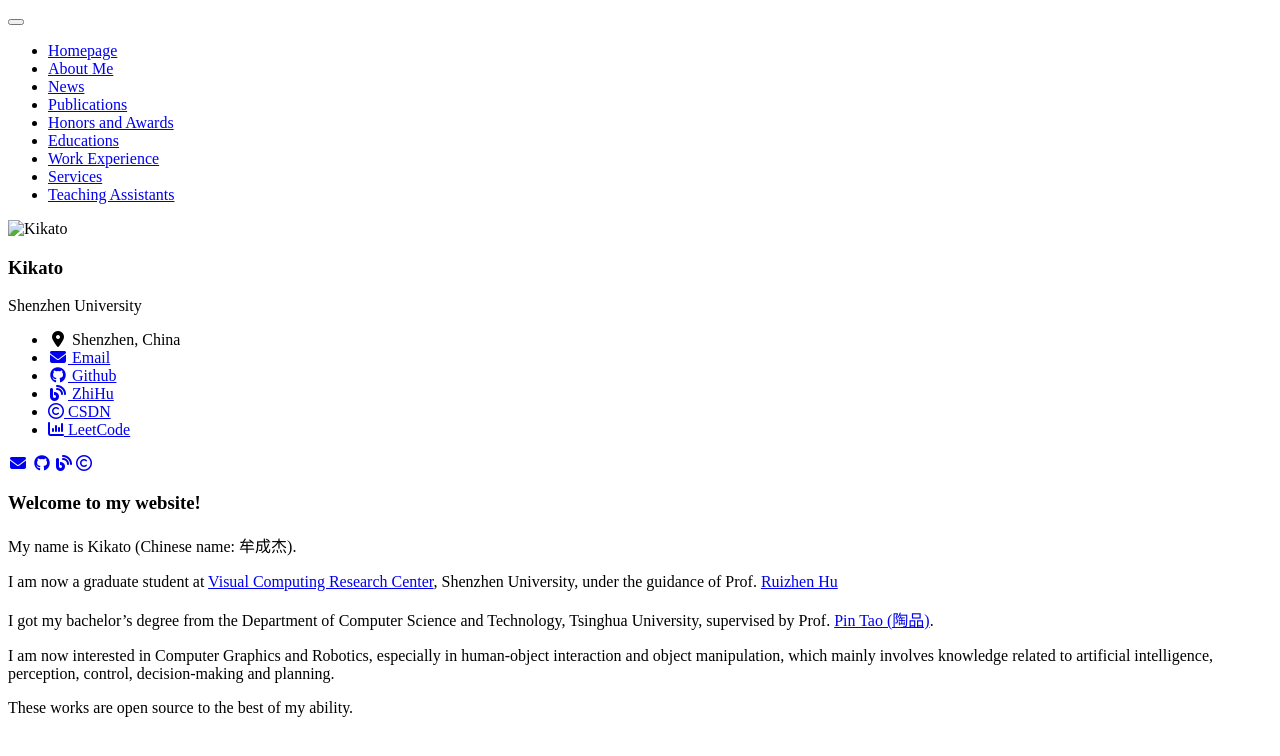
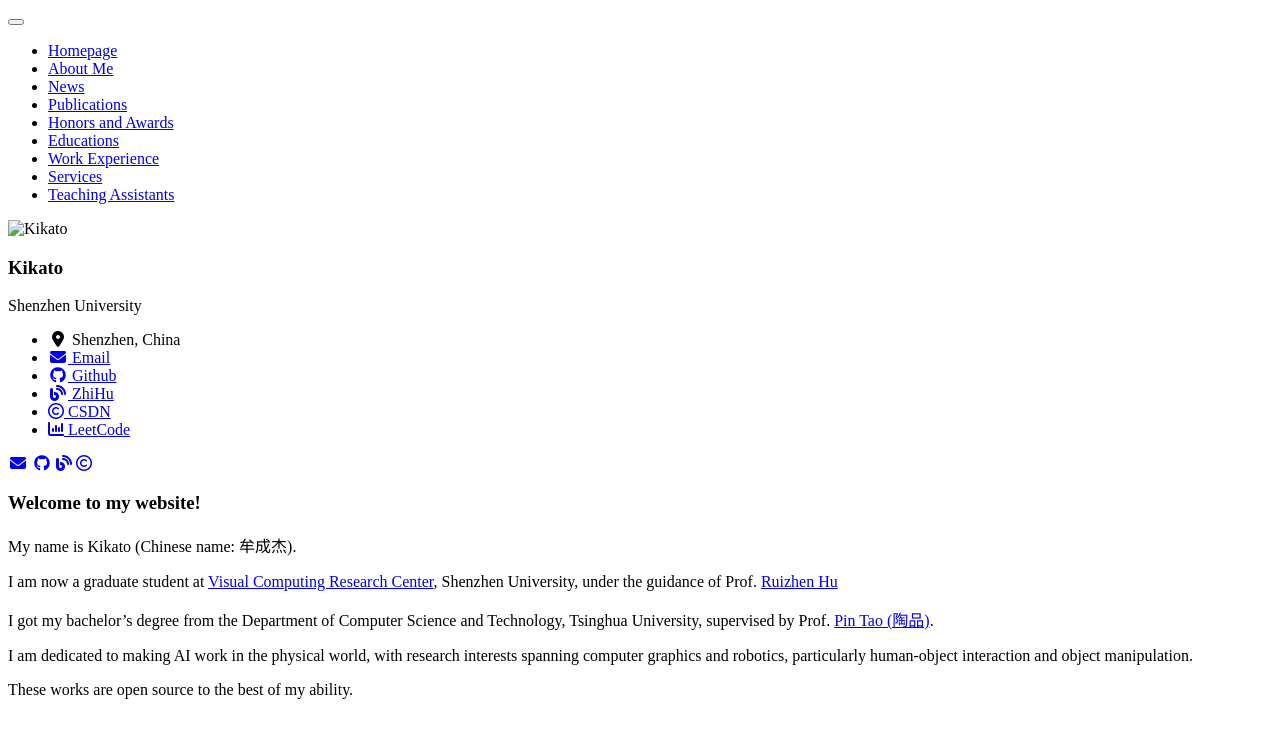
Before and after one commit to kikato2022/kikato2022.github.io, a Jekyll site: the page built from _pages/includes/intro.md, in a window 1280 px wide. Shown: the top 756 px of the page. Built offline with Jekyll 4.4.1, drawn with Linux system fonts in a browser that asks for light colours; nearby versions of some CDN libraries; our own code applies the rules of GitHub Pages for plain Markdown files.

Commit message:
Refine homepage research statement

```diff
--- a/_pages/includes/intro.md
+++ b/_pages/includes/intro.md
@@ -6,6 +6,6 @@ I am now a graduate student at [Visual Computing Research Center](https://vcc.sz
 
 I got my bachelor's degree from the Department of Computer Science and Technology, Tsinghua University, supervised by Prof. [Pin Tao (陶品)](https://www.cs.tsinghua.edu.cn/info/1117/3542.htm).
 
-I am now interested in Computer Graphics and Robotics, especially in human-object interaction and object manipulation, which mainly involves knowledge related to artificial intelligence, perception, control, decision-making and planning.
+I am dedicated to making AI work in the physical world, with research interests spanning computer graphics and robotics, particularly human-object interaction and object manipulation.
 
 These works are open source to the best of my ability.
```
